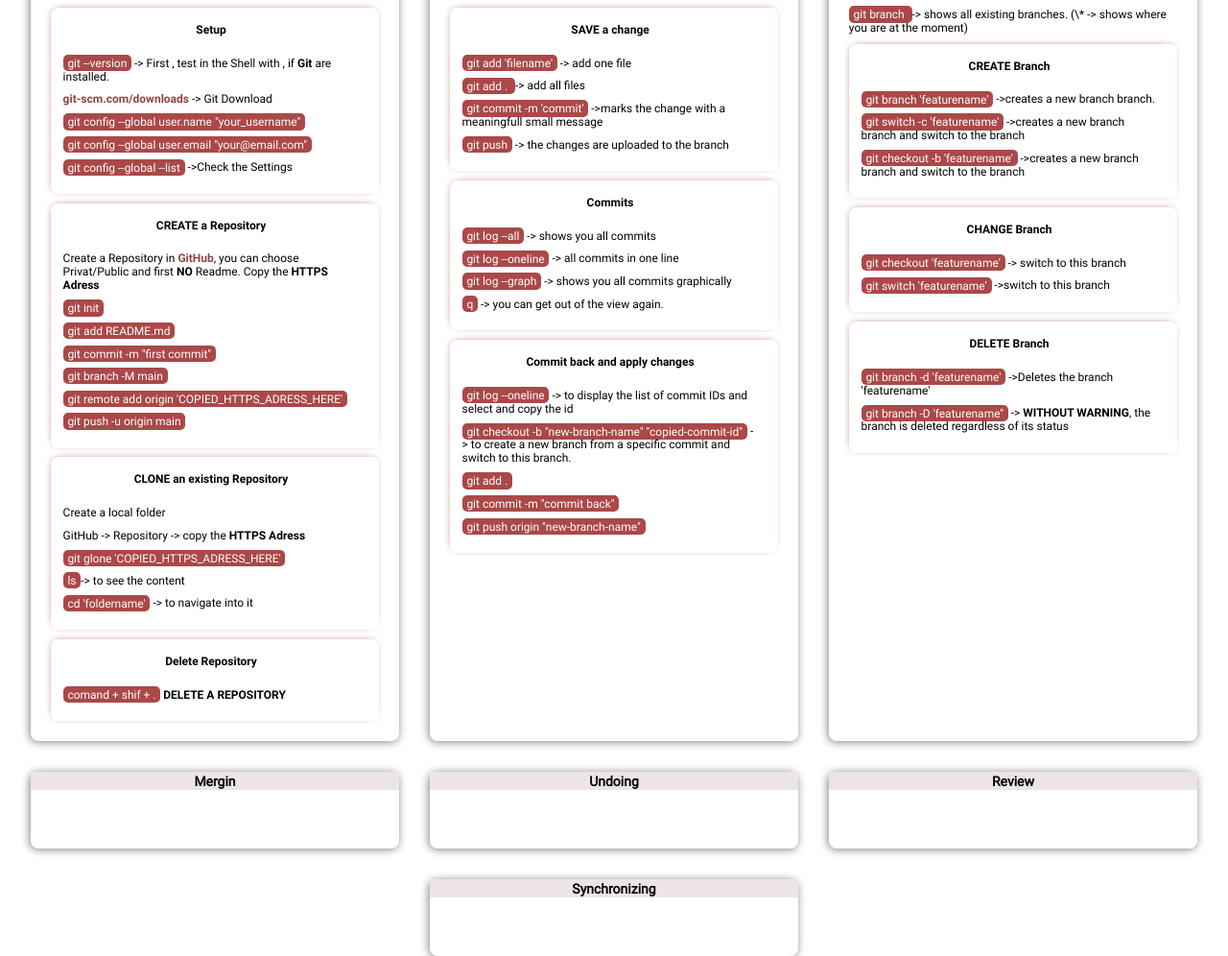
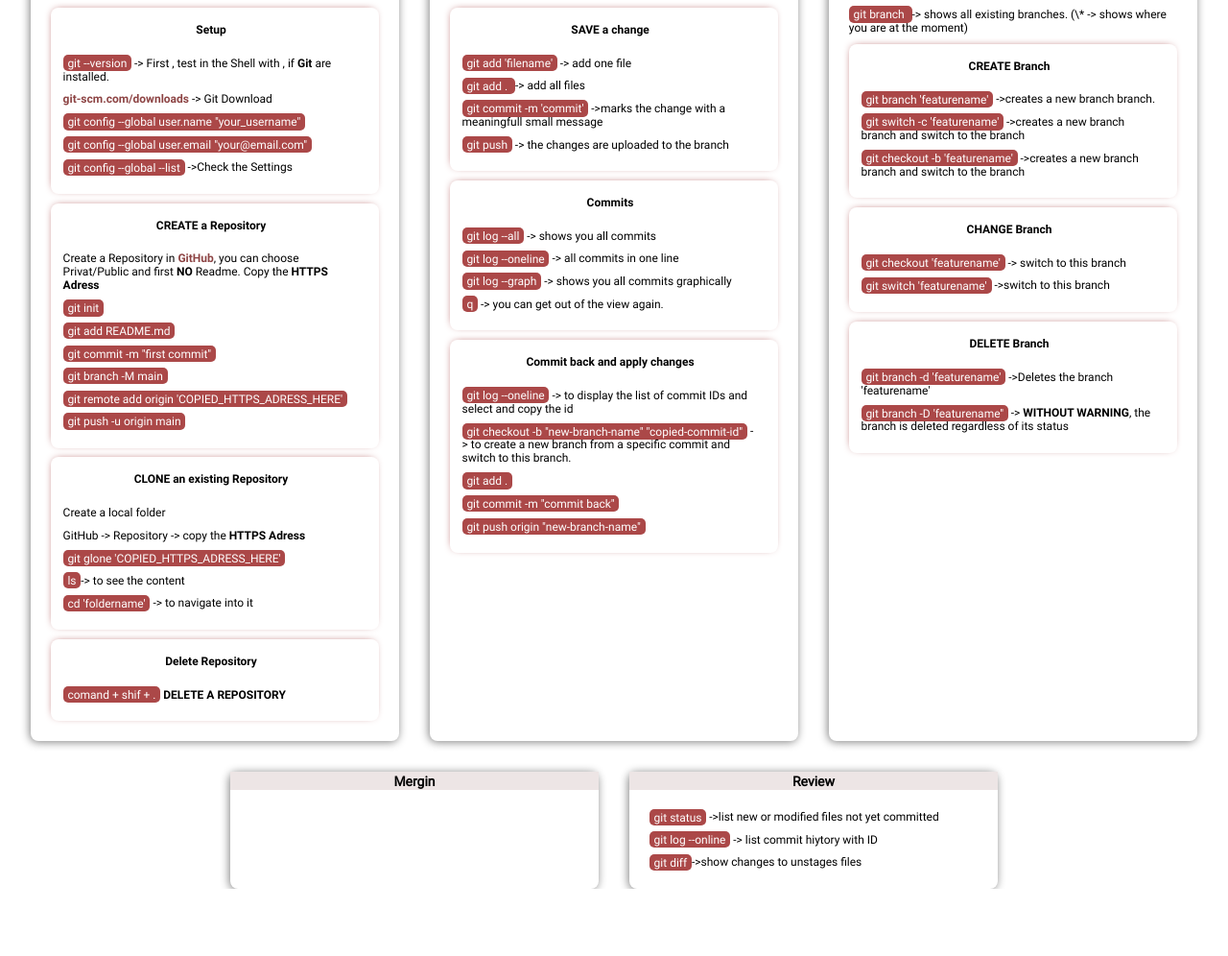
Before and after one commit to MariaRiosNavarro/gitSheet, a plain HTML site: page index.html in a window 1280 px wide. Shown: the part 112-1108 px from the top of the page at 96% size. After the commit the page ends 1038 px from the top, so only its background shows below. Drawn offline with Linux system fonts and the light colour scheme.

Commit message:
add revew

```diff
--- a/index.html
+++ b/index.html
@@ -303,7 +303,7 @@
         </article>
       </section> -->
       <!-- !UNDOING -->
-      <section id="undoing" class="undoing-section">
+      <!-- <section id="undoing" class="undoing-section">
         <h2 class="heading-section">Undoing</h2>
         <article>
           <ul>
@@ -312,15 +312,15 @@
             <li class="undoing-section-list-item"></li>
           </ul>
         </article>
-      </section>
+      </section> -->
       <!-- !REVIEW -->
       <section id="review" class="review-section">
         <h2 class="heading-section">Review</h2>
         <article>
           <ul>
-            <li class="review-section-list-item"></li>
-            <li class="review-section-list-item"></li>
-            <li class="review-section-list-item"></li>
+            <li class="review-section-list-item"><code>git status</code> ->list new or modified files not yet committed</li>
+            <li class="review-section-list-item"><code>git log --online</code> -> list commit hiytory with ID</li>
+            <li class="review-section-list-item"><code>git diff</code>->show changes to unstages files</li>
           </ul>
         </article>
       </section>
@@ -336,7 +336,7 @@
         </article>
       </section> -->
       <!-- !Synchronizing -->
-      <section id="synchronizing" class="synchronizing-section">
+      <!-- <section id="synchronizing" class="synchronizing-section">
         <h2 class="heading-section">Synchronizing</h2>
         <article>
           <ul>
@@ -345,7 +345,7 @@
             <li class="synchronizing-section-list-item"></li>
           </ul>
         </article>
-      </section>
+      </section> -->
     </main>
   </body>
 </html>
```
